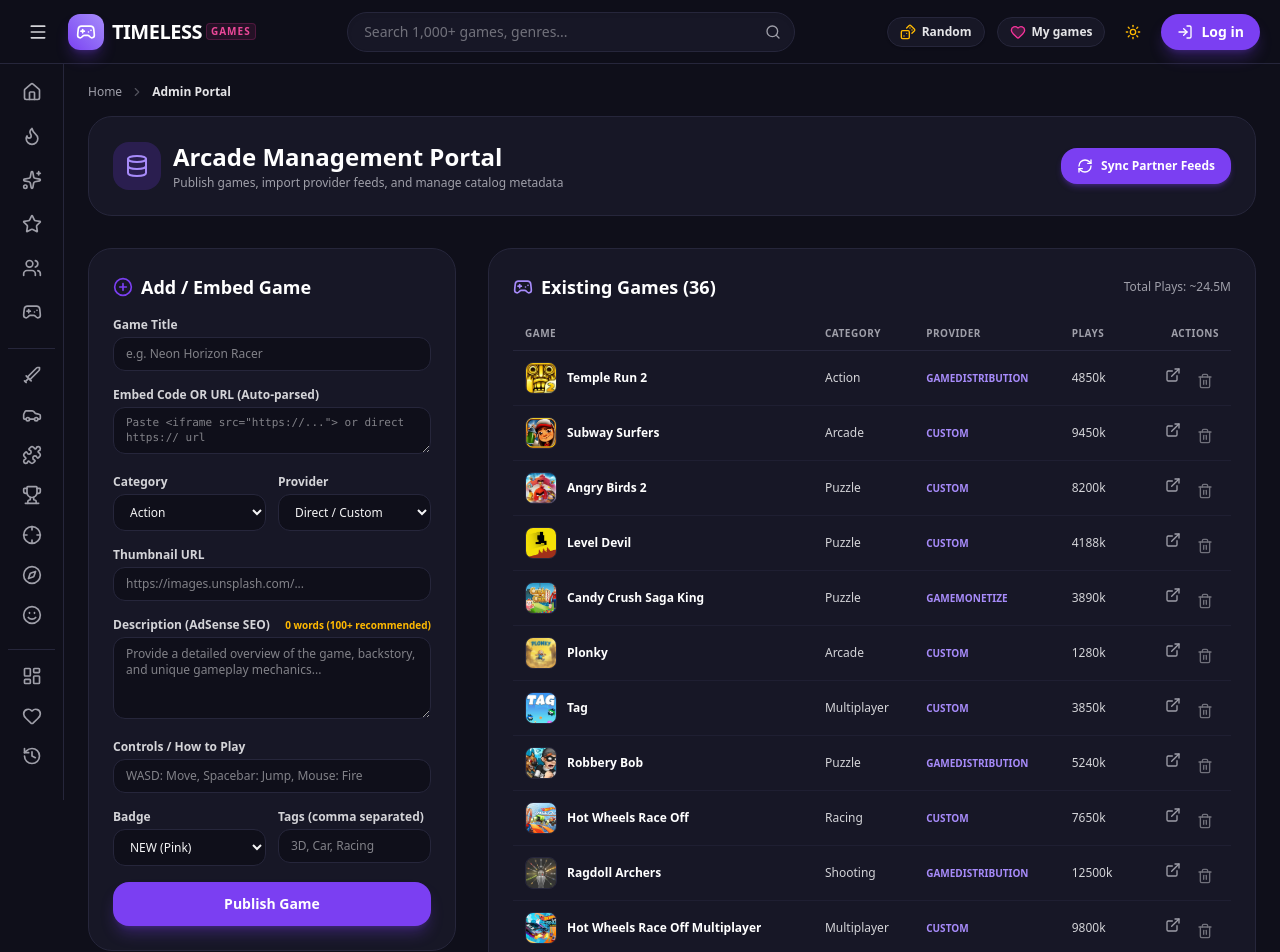
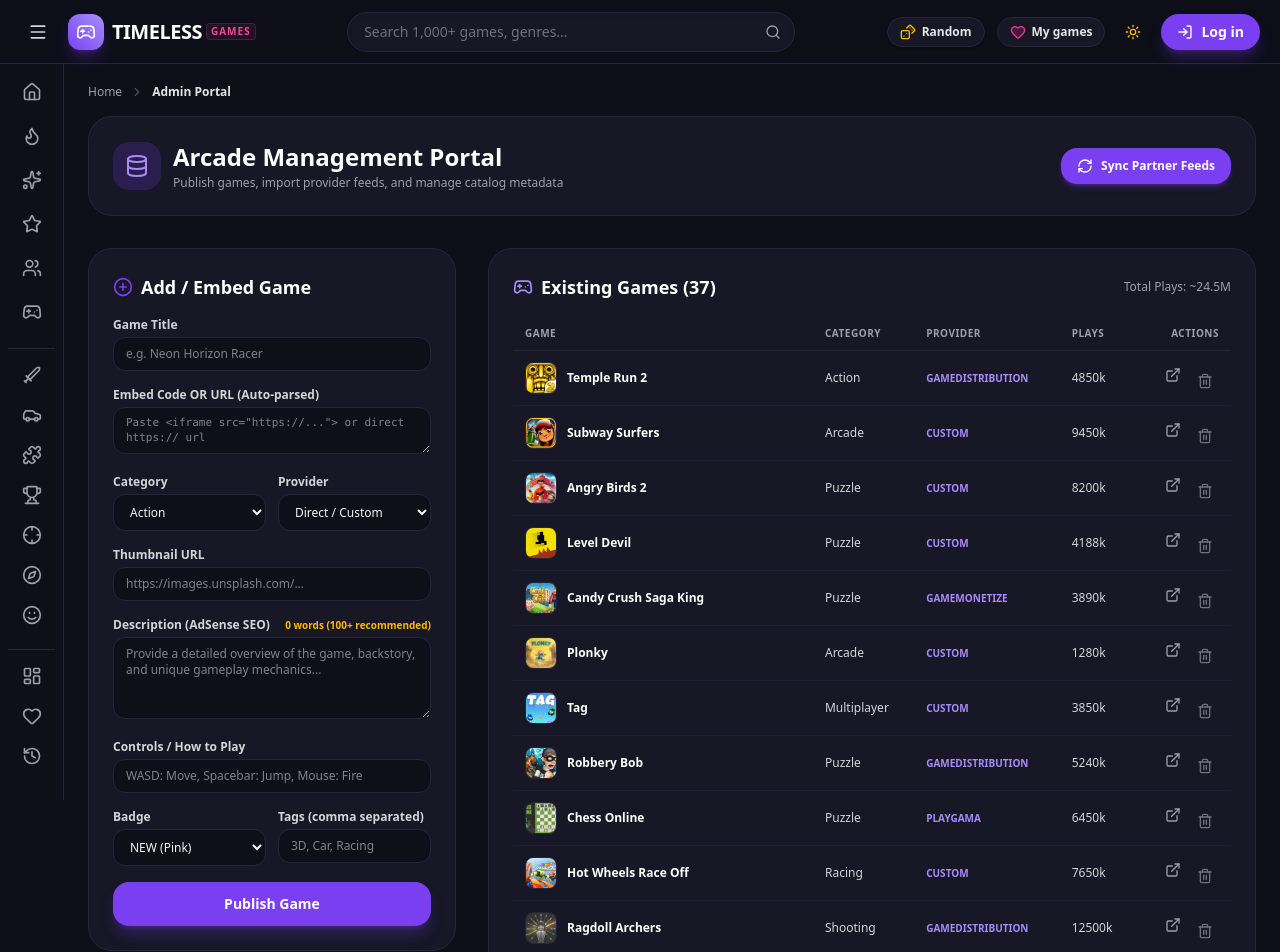
Before and after one commit to timelessdeath00-del/TIMELESS, a Next.js app in the folder timeless-app/: page /admin in a window 1280 px wide. Shown: the top 952 px of the page. Built offline with nearby package versions, Linux system fonts and the light colour scheme.

Commit message:
feat(games): launch Chess Online with Playgama embed and custom artwork

```diff
--- a/timeless-app/src/app/games/[slug]/page.tsx
+++ b/timeless-app/src/app/games/[slug]/page.tsx
@@ -250,7 +250,7 @@
                     src={game.embedUrl}
                     title={game.title}
                     sandbox="allow-scripts allow-same-origin allow-popups allow-forms allow-pointer-lock allow-downloads allow-modals allow-orientation-lock"
-                    allow="fullscreen; gamepad; autoplay; clipboard-write; accelerometer; gyroscope; screen-wake-lock; encrypted-media"
+                    allow="fullscreen; gamepad; autoplay; clipboard-write; clipboard-read; accelerometer; gyroscope; screen-wake-lock; encrypted-media; picture-in-picture; web-share"
                     loading="lazy"
                     referrerPolicy="no-referrer-when-downgrade"
                     className="w-full h-full border-0 absolute inset-0"
--- a/timeless-app/src/data/games.ts
+++ b/timeless-app/src/data/games.ts
@@ -206,6 +206,33 @@
     isHot: true,
     badge: 'HOT',
     bentoSize: '1x1',
+  },
+  {
+    id: 'game-chess-online',
+    slug: 'chess-online',
+    title: 'Chess Online',
+    developer: 'Playgama',
+    releaseDate: 'January 2024',
+    description: 'Play Chess Online free in your web browser and experience the timeless intellectual duel of strategy, tactics, and foresight! Whether you are a grandmaster sharpening your opening repertoires or a beginner learning pawn structures and checkmate patterns, Chess Online offers seamless, intelligent gameplay. Challenge players worldwide in real-time online multiplayer matchmaking or test your skill against calibrated AI engine bots ranging from casual to master difficulty. Analyze each position with move-by-move legal highlight hints, blunder warnings, and capture logs. Plan your opening gambits, control the center of the board, execute tactical fork and pin attacks, and maneuver your knights and bishops into dominant outposts before launching a decisive king assault. Featuring clean, distraction-free board visuals, smooth drag-and-drop piece animations, time control clocks (Bullet, Blitz, and Rapid), and comprehensive statistics, Chess Online is the premier chess portal for all chess enthusiasts. Play now across desktop, mobile phone, and tablet without downloads or installations required!',
+    instructions: 'Left Click / Tap & Drag: Select and move chess pieces across the board\nClick target square: Place piece according to official FIDE chess rules\nGame Modes: Choose between 1-Player vs AI Bots or 2-Player Online Multiplayer\nUse Undo and Hint options in casual bot training mode to refine your tactics!',
+    thumbnailUrl: '/games/chess-online.png',
+    embedType: 'iframe',
+    embedUrl: 'https://playgama.com/export/game/chess-online-playing?clid=p_ad045f84-ff48-4daa-bde4-b9fcb18154dc',
+    provider: 'playgama',
+    width: 800,
+    height: 450,
+    orientation: 'both',
+    mobileFriendly: true,
+    category: 'puzzle',
+    tags: ['Chess', 'Chess Online', 'Board', 'Strategy', 'Multiplayer', '2 Player', 'Brain', 'Puzzle', 'Thinking', 'Tactics', 'Playgama'],
+    playsCount: 6450000,
+    likes: 215000,
+    dislikes: 4800,
+    rating: 4.9,
+    featured: true,
+    isHot: true,
+    badge: 'HOT',
+    bentoSize: '2x1',
   },
   {
     id: 'game-hot-wheels-race-off',
```
Also changed, not shown: timeless-app/public/games/chess-online.png (added).
